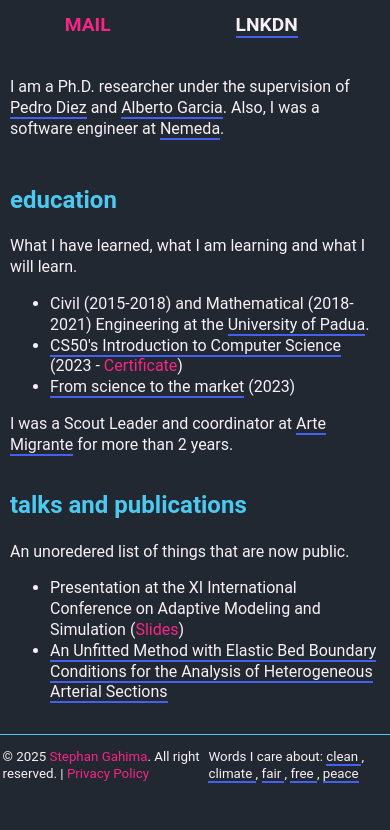
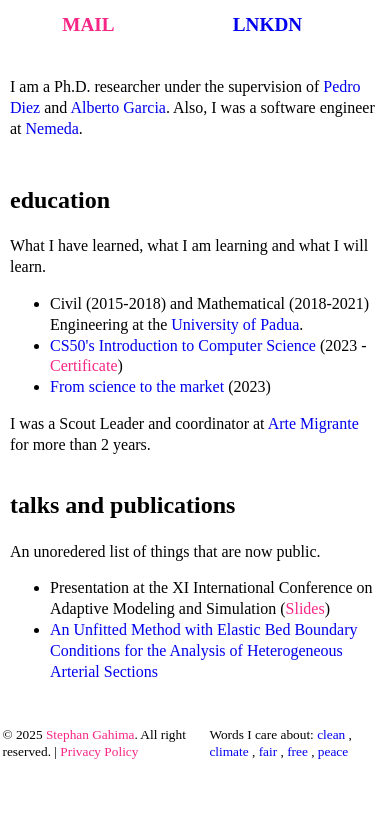
Before and after one commit to tennets/tennets.github.io, a plain HTML site: page index.html in a window 390 px wide. Drawn offline with Linux system fonts and the light colour scheme.

Commit message:
Refactor CSS: Simplify color palette and remove unused variables

```diff
--- a/static/css/style.css
+++ b/static/css/style.css
@@ -7,11 +7,8 @@
 
 :root {
   /* Color palette */
-  --black: #222831;
-  --white: #f7f0f5;
+  --black: #000000;
   --pink: #f72585;
-  --blue: #4361ee;
-  --light-blue: #4cc9f0;
 
   /* Size */
   --page-width: 1000px;
@@ -34,11 +31,8 @@
 body {
   width: var(--page-width);
   max-height: var(--page-max-height);
-  background-color: var(--black);
-  color: var(--white);
   margin: auto;
   overflow: auto;
-  font-family: 'Roboto', sans-serif;
   font-size: var(--font-sz-txt);
   line-height: 1.3;
 }
@@ -51,7 +45,7 @@ footer {
   justify-content: space-evenly;
   padding-top: calc(2 * var(--padding));
   padding-bottom: var(--padding);
-  border-top: var(--line-width-thin) solid var(--light-blue);
+  border-top: var(--line-width-thin) solid --black;
 }
 
 footer:hover {
@@ -97,7 +91,7 @@ th {
     justify-content: space-evenly;
     padding-top: var(--padding);
     padding-bottom: var(--padding);
-    border-top: var(--line-width-thin) solid var(--light-blue);
+    border-top: var(--line-width-thin) solid --black;
   }
 }
 
@@ -137,11 +131,6 @@ th {
   padding-left: var(--padding);
 }
 
-.section-title
-{
-  color: var(--light-blue);
-}
-
 .key-concepts {
   padding-bottom: calc(.5 * var(--padding));
   text-align: left;
@@ -149,11 +138,8 @@ th {
 
 .ext-link
 {
-  color: var(--white);
-  border-bottom: calc(2 * var(--line-width-thin)) solid var(--blue);
   width: 0%;
   text-decoration: none;
-
   transition: width var(--transition-time);
   transition: color var(--transition-time);
   transition: text-decoration var(--transition-time);
@@ -166,7 +152,6 @@ th {
   color: var(--pink);
   width: 0%;
   text-decoration: none;
-
   transition: width var(--transition-time);
   transition: color var(--transition-time);
   transition: text-decoration var(--transition-time);
@@ -177,30 +162,18 @@ th {
 
 .ext-link:hover
 {
-  color: var(--black);
-  border-bottom: calc(2 * var(--line-width-thin)) solid var(--pink);
   width: 100%;
   text-decoration: none;
-
-  background-color: var(--light-blue);
   padding-left: calc(.5 * var(--padding));
   padding-right: calc(.5 * var(--padding));;
 }
 
 .int-link:hover {
-  color: var(--black);
-  border-bottom: calc(2 * var(--line-width-thin)) solid var(--blue);
   width: 100%;
   text-decoration: none;
 
-  background-color: var(--light-blue);
   padding-left: calc(.5 * var(--padding));;
   padding-right: calc(.5 * var(--padding));;
-}
-
-.ext-link,
-.int-link {
-  transition-timing-function: ease-in-out;
 }
 
 .download-link {
```
